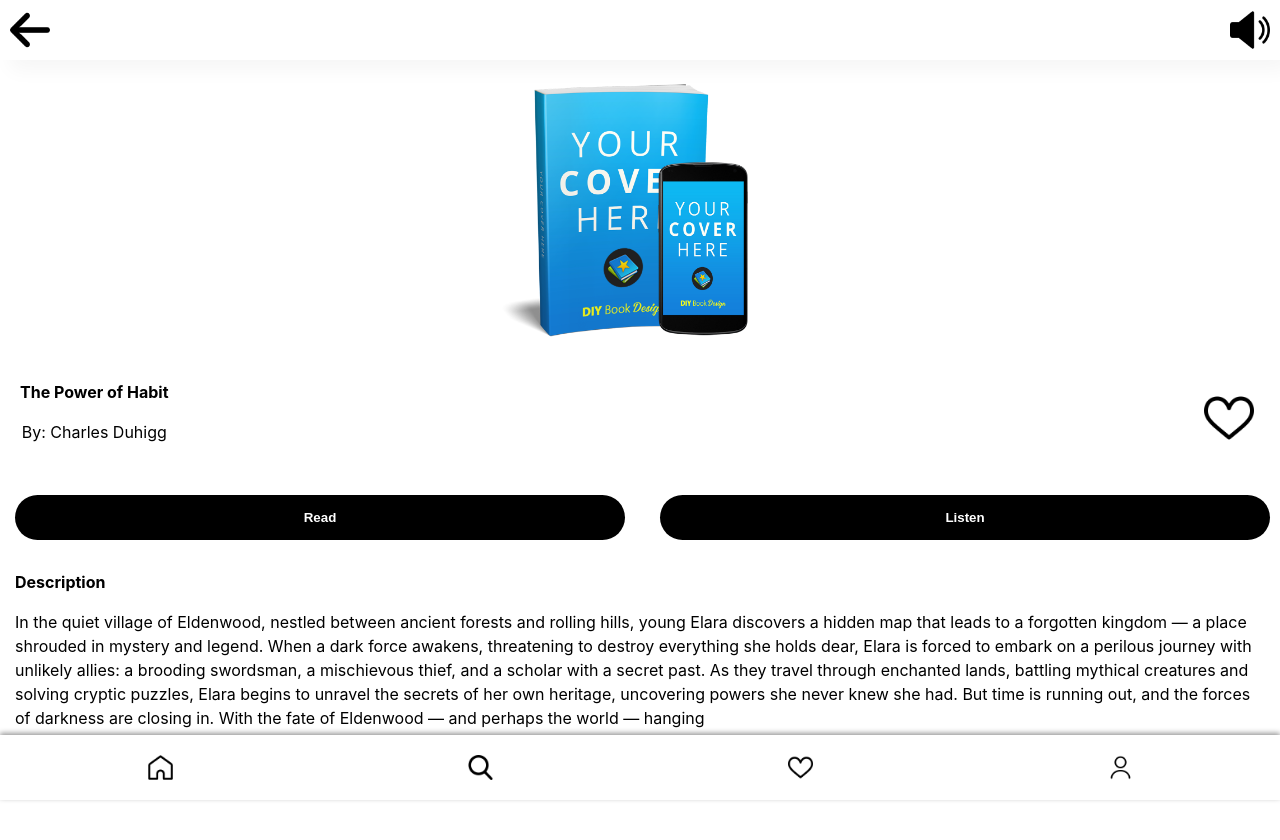
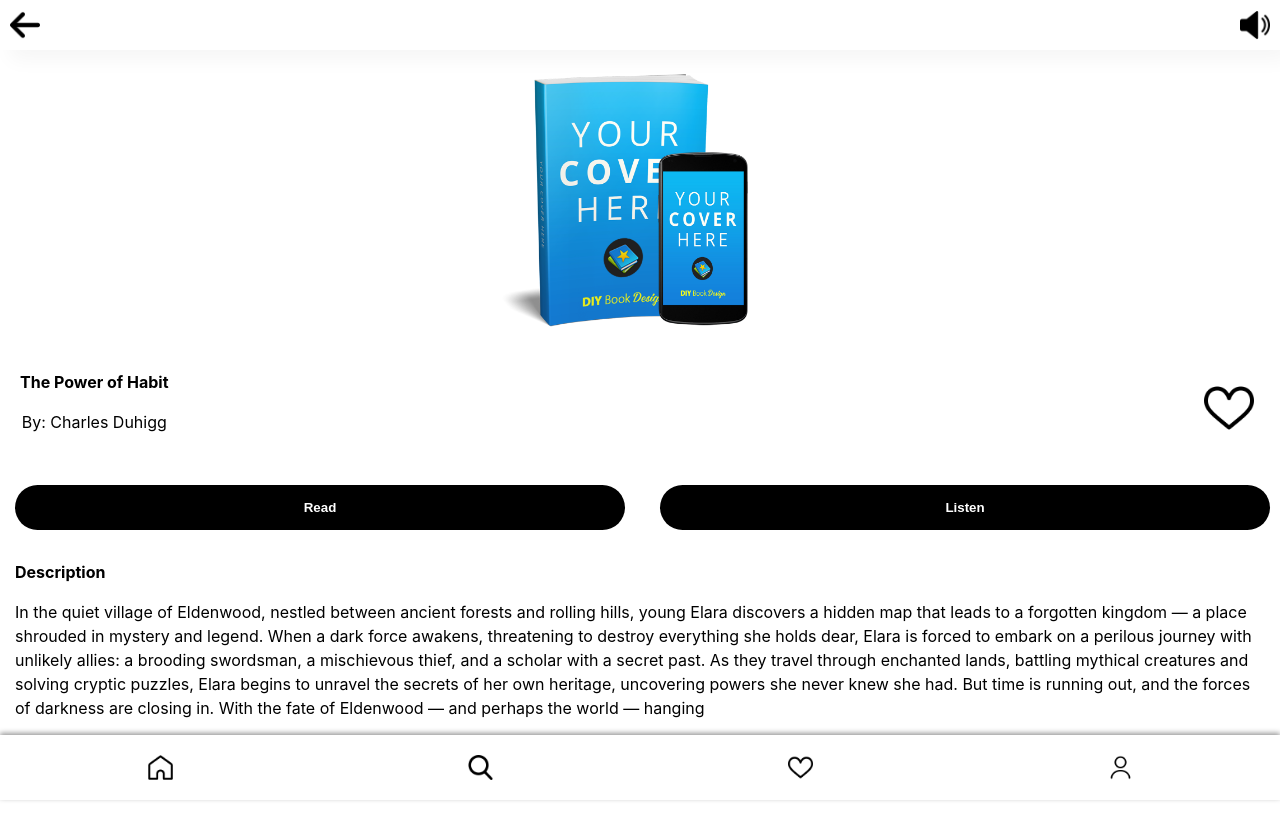
Before and after one commit to masadnazir1/Books_Tell, a React (Vite) app: page /SingleBook in a window 1280 px wide. Shown: the top 840 px of the page. Before the commit the page ends 800 px from the top, so only its background shows below. Built offline with nearby package versions, Linux system fonts and the light colour scheme.

Commit message:
added the single book page --asad

```diff
--- a/src/css/SingleBookPage.module.css
+++ b/src/css/SingleBookPage.module.css
@@ -3,6 +3,7 @@
   flex-direction: column;
   align-items: center;
   height: 100vh;
+  margin-bottom: 65px;
 }
 
 .SingleBookPageHeader {
@@ -12,11 +13,12 @@
   width: 100%;
   position: sticky;
   top: 0;
+  z-index: 1000;
   box-shadow: 10px 10px 20px 0px rgba(0, 0, 0, 0.04);
 }
 
 .back {
-  width: 40px;
+  width: 30px;
   margin: 10px;
 }
 .back:hover {
```
